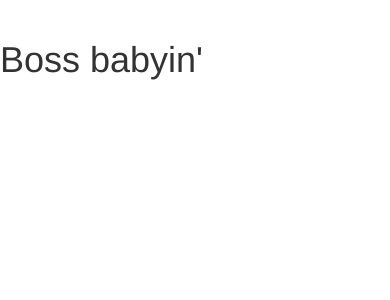
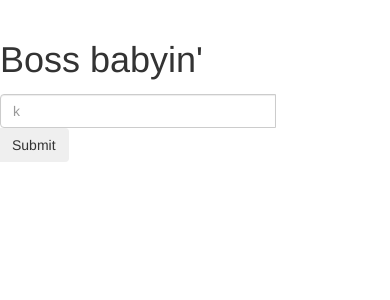
Before and after one commit to jaeycyril/avw-dashboard, a Flask app: page / in a window 390 px wide. Shown: the part 52-352 px from the top of the page. Run offline with Flask 2, Linux system fonts and the light colour scheme; some libraries are stand-ins or nearby versions.

Commit message:
Add user input feature for k means

```diff
--- a/templates/index.html
+++ b/templates/index.html
@@ -4,6 +4,8 @@
 	<title>Hello pages</title>
 	<link rel="stylesheet" type="text/css" href="{{ url_for('static', filename='lib/css/bootstrap.min.css') }}">
 	<link rel="stylesheet" type="text/css" href="{{ url_for('static', filename='lib/css/dc.min.css') }}">
+	<script src="{{ url_for('static',
+	filename='lib/js/machine_learning.min.js') }}"></script>
 </head>
 <body>
 
@@ -24,6 +26,21 @@
  	<div class="col-md-7" id=commentsPerMinute></div>
  </div>
 
+ <div class="row">
+ 	<div class="col-md-3" id=clusterTitle></div>
+ 	<div class="col-md-7" id=clusterBar></div>
+ 	<div class="col-md-2" id=clusterSize>
+ 		<div class="input-group">
+ 			<form action="index.html">
+ 			<input id="user_k" type="number" class="form-control" maxlength="3" placeholder="k">
+ 			<span class="input-group-btn">
+ 				<button class="btn btn-secondary" type="button" id="clusterSubmit">Submit</button>
+ 			</span>
+ 			</form>
+ 		</div>
+ 	</div>
+ </div>
+
 
 <!-- js section -->
 <script src="{{ url_for('static', filename='lib/js/d3.min.js') }}"></script>
@@ -33,9 +50,9 @@
 <link rel="stylesheet" type="text/css" href="{{ url_for('static', filename='main_style.css') }}">
 
 <script>
-	d3.csv("{{ url_for('static', filename='presentation2.csv') }}",function(data){
+	d3.csv("{{ url_for('static', filename='presentationComments.csv') }}",function(data){
 
-			// Get cuepoint and transform to 2d array for clustering lib.
+			// Get cuepoint and transform to 2d array for clustering library convenience.
 			var cueArray = [];
 			function make2dCue(cuepoint_value){
 				var twoDPad = [0];
@@ -44,14 +61,54 @@
 			}
 
 			data.forEach(function(d){
-				d.CommentId = +d.CommentId;
-				d.Cuepoint = +d.Cuepoint;
-				make2dCue(d.Cuepoint);
-				d.Cuebin = Math.round(d.Cuepoint/60); // 60 sec bins
+				d.COMMENTID = +d.COMMENTID;
+				d.CUE = +d.CUE;
+				d.VIDEO = d.VIDEO;
+				d.TRIMVIDEO = d.TRIMVIDEO;
+				make2dCue(d.CUE);
+				d.Cuebin = Math.ceil(d.CUE/60); // 60 sec bins
 			});
-			//console.log(data[0]);
 
+
+			// CLUSTERING SEGMENT ================================================================================
+
+			// initialize number of clusters
+			var num_k = 2;
+
+			d3.select("#clusterSubmit").on("click",function(){
+				var k = document.getElementById("user_k").value;
+				console.log("this is the user k value :",k);
+			});
+
+				var result = ml.kmeans.cluster({
+					data: cueArray,
+					k: num_k,
+					init_using_data: true,
+					epochs: 500,
+					distance: {type:"euclidean"}
+				});
+
+			// reshape cue centroids to 1 dimension
+				var cueClusters = new Array(cueArray.length);
+
+				for (j=0;j<result.clusters.length;j++){
+					for(k=0;k<result.clusters[j].length;k++){
+						cueClusters[result.clusters[j][k]] = Math.round(result.means[j][1]);
+					}
+					}
+
+
+			// add cuepoint clusters to data.
+			var count = 0;
+			data.forEach(function(d){
+				d.cueGroups = cueClusters[count];
+				count = count + 1;
+			});
+
+
+			// FILTERING AND CHARTING SEGMENT =======================================================================
 			var ndx = crossfilter(data);
+			console.log("Size of dataset is :",ndx.size());
 
 			// Get cuepoint bins as dimension
 			var timeDim = ndx.dimension(function(d){
@@ -59,8 +116,8 @@
 			});
 
 			var commentsPerCuebin = timeDim.group().reduceCount();
-			var a = commentsPerCuebin.top(commentsPerCuebin.size());
-			/*for(i=0;i<commentsPerCuebin.size();i++){
+			/*var a = commentsPerCuebin.top(commentsPerCuebin.size());
+			for(i=0;i<commentsPerCuebin.size();i++){
 				console.log("There are "+a[i].value+" comments in the "   +a[i].key+" minute of the video" );
 			}*/
 
@@ -77,21 +134,58 @@
 							.xAxisLabel('Time (minutes)')
 							.yAxisLabel('Number of Comments')
 							.elasticY(true)
-							.brushOn(true)
+							.brushOn(false);
 
 			var videoDim = ndx.dimension(function(d){
-				return d.VideoName;
+				return d.TRIMVIDEO;
 			});
 
 			var commentsPerVideo = videoDim.group().reduceCount();
 
-			var b = commentsPerVideo.top(commentsPerVideo.size());
-			/*for(j=0;j<commentsPerVideo.size();j++){
-				console.log("There are "+b[j].value+" comments in the "   +b[j].key+" video" );
+			/*var b = commentsPerVideo.top(commentsPerVideo.size());
+			for(j=0;j<commentsPerVideo.size();j++){
+				console.log("There are "+b[j].value+" comments for the "   +b[j].key+" video" );
 			}*/
 
-			// change this pie chart to a row chart
-			/*commentPerVideoPie = dc.pieChart("#videoPie");
+
+			// row chart
+			commentPerVideoRow = dc.rowChart('#VideoRow');
+			commentPerVideoRow.width(600)
+							  .height(400)
+							  .dimension(videoDim)
+							  .group(commentsPerVideo)
+							  .renderLabel(true)
+							  .xAxis('Number of comments');
+
+
+			// Cluster chart =============================================================================================
+			var clusterDim = ndx.dimension(function(d){
+				return d.cueGroups;
+			});
+			var commentsPerCluster = clusterDim.group().reduceCount();
+
+			clusterBarChart = dc.pieChart('#clusterBar');
+			var minClusterMean = clusterDim.bottom(1)[0].cueGroups;
+			var maxClusterMean = clusterDim.top(1)[0].cueGroups;
+			clusterBarChart.width(600)
+						   .height(400)
+						   //.x(d3.scale.linear().domain([minClusterMean,maxClusterMean]))
+						   .dimension(clusterDim)
+						   .group(commentsPerCluster)
+						   //.elasticY(true)
+
+			dc.renderAll();
+
+
+	}); // end of csv read
+
+
+
+	/* change this pie chart to a row chart
+	This part is just here to show that i once tried to use a
+	pie chart but it did not work. Makes for a good report and shit.
+
+			commentPerVideoPie = dc.pieChart("#videoPie");
 			commentPerVideoPie.height(400)
 							  .width(800)
 							  .innerRadius(50)
@@ -103,7 +197,7 @@
 							  .group(commentsPerVideo)
 							  .legend(dc.legend());
 
-			/*commentPerVideoPie.on('pretransition',function(commentPerVideoPie){
+			commentPerVideoPie.on('pretransition',function(commentPerVideoPie){
 				commentPerVideoPie.selectAll('.dc-legend-item text')
 								  	.text('')
 								  .append('tspan')
@@ -113,25 +207,6 @@
 								  	.attr('text-anchor','end')
 								  	.text(function(d){return d.data;})
 			});*/
-
-			// row chart
-			commentPerVideoRow = dc.rowChart('#VideoRow');
-			commentPerVideoRow.width(600)
-							  .height(400)
-							  .dimension(videoDim)
-							  .group(commentsPerVideo)
-							  .renderLabel(true)
-							  .rowsCap(16)
-							  .xAxis('Number of comments');
-
-
-			// Clustering segment
-			console.log('this is the cueArray :', cueArray);
-
-			dc.renderAll();
-
-
-	}); // end of csv read
 </script>
 </body>
 </html>
```
